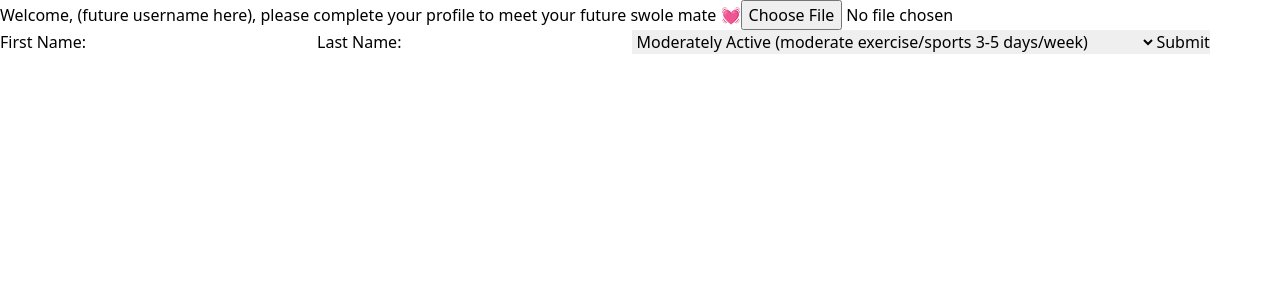
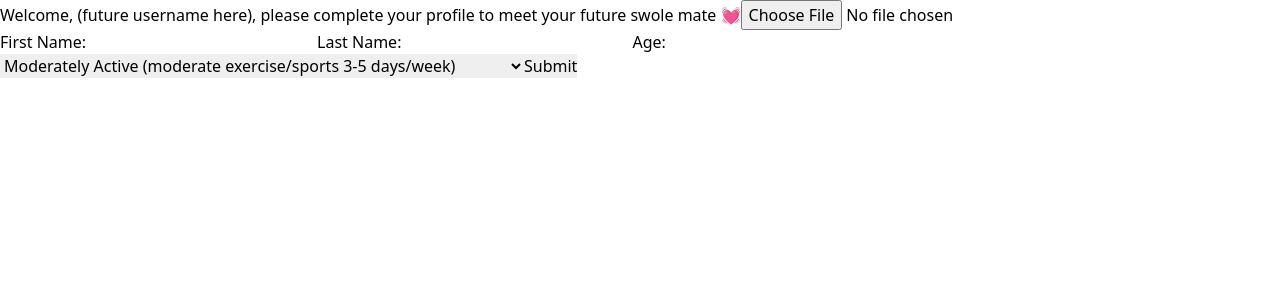
Before and after one commit to jonteal/SwoleMates, a React (Create React App) app in the folder client/: page /profile in a window 1280 px wide. Shown: the top 300 px of the page. Built offline with nearby package versions, Linux system fonts and the light colour scheme.

Commit message:
Update form

```diff
--- a/client/src/components/Profile/Profile.jsx
+++ b/client/src/components/Profile/Profile.jsx
@@ -6,7 +6,10 @@ class Profile extends React.Component {
         super(props);
         this.state = {
             firstName: '',
-            lastName: ''
+            lastName: '',
+            age: '',
+            weight: '',
+            height: ''
         };
 
         this.handleInputChange = this.handleInputChange.bind(this);
@@ -45,6 +48,10 @@ class Profile extends React.Component {
               Last Name:
               <input type="text" name="lastName" value={this.state.lastName} onChange={this.handleInputChange} />
             </label>
+            <label>
+              Age:
+              <input type="text" name="age" value={this.state.age} onChange={this.handleInputChange} />
+            </label>
 
             <select>
                 <option value="1.2"> Sedentary (little to no exercise)</option>
```
